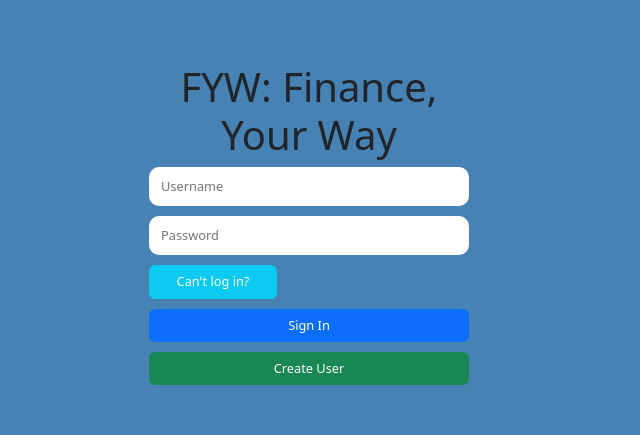
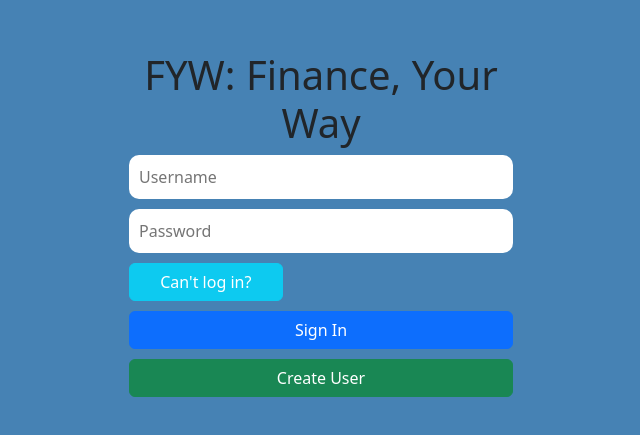
Before and after one commit to jgoudreau0120/finance-repo, a React (Create React App) app: page / in a window 1280 px wide. Shown: the part 171-606 px from the top of the page, without its empty margins (319-959 px from the left). Built offline with nearby package versions, Linux system fonts and the light colour scheme.

Commit message:
cleanup of html with flex

```diff
--- a/src/App.css
+++ b/src/App.css
@@ -51,7 +51,6 @@ a {
   width: 100%;
 }
 
-
 body, html {
   height: 100%;
   padding: 0;
@@ -59,12 +58,14 @@ body, html {
 }
 
 input, button, label {
-  font-size: 1vw !important;
-  width: 100%;
   padding: 10px;
   border-radius: 10px;
   border: none;
   margin-bottom: 10px !important;
+}
+
+a button {
+  width: 100%;
 }
 
 label {
--- a/src/components/Tile/Tile.module.css
+++ b/src/components/Tile/Tile.module.css
@@ -11,9 +11,12 @@
   box-shadow: 5px 5px 5px rgba(0, 0, 0, 0.2);
   background-color: cadetblue;
   color:white;
-  width: 30%;
   transition: transform 0.1s ease-in-out, color 0.1s ease-in-out;
-  height: 30%;
+  flex: 1;
+  min-width: 250px;
+  max-width: 30%;
+  height: 200px;
+  margin: 10px;
 }
 
 .tile:hover {
--- a/src/pages/Home/Home.jsx
+++ b/src/pages/Home/Home.jsx
@@ -26,8 +26,10 @@ const Home = () => {
         <Tile title='Expenses'>
 
         </Tile>
+
+
       </div>
-      <div className={styles.tileRow}>
+      {/* <div className={styles.tileRow}>
         <Tile title='Tile 1'>
 
         </Tile>
@@ -39,7 +41,7 @@ const Home = () => {
         <Tile title='Tile 3'>
 
         </Tile>
-      </div>
+      </div> */}
 
     </div>
   )
--- a/src/pages/Home/Home.module.css
+++ b/src/pages/Home/Home.module.css
@@ -1,7 +1,3 @@
-body, html {
-  height: 100%;
-  width: 100%;
-}
 
 .home {
   display: flex;
@@ -9,6 +5,9 @@ body, html {
   height: 100%;
   width: 100%;
   flex-direction: column;
+  min-height: 100%;
+  overflow: auto;
+
 }
 
 .tileRow {
@@ -17,6 +16,6 @@ body, html {
   flex-wrap: wrap;
   flex-direction: row;
   justify-content: space-around;
-  width: 100%;
-  height: 50%;
+  gap: 15px;
+  flex-grow: 1;
 }
--- a/src/pages/Login/Login.jsx
+++ b/src/pages/Login/Login.jsx
@@ -78,28 +78,17 @@ const Login = () => {
   };
 
   return (
-    <div className={classNames('background', styles.loginBackground)}>
-      <div className={styles.container}>
-        <div className='row'>
+    <div className={classNames('background', styles.login)}>
+      <div className={styles.titleContainer}>
         <h1>FYW: Finance, Your Way</h1>
       </div>
-        <div className='row'>
+      <div className={styles.container}>
         <input id='myUsernameInput' type='text' placeholder='Username' onChange={(e) => {setUsername(e.target.value)}}/>
-        </div>
-        <div className='row'>
         <input id='myPasswordInput' type='password' placeholder='Password' onChange={(e) => {setPassword(e.target.value)}}/>
-        </div>
-        <div className='row left'>
         <button className={classNames('btn', 'btn-info', styles.helpButton)}>Can't log in?</button>
-        </div>
-        <div className='row'>
         <button className='btn btn-primary' onClick={handleSignIn}>Sign In</button>
-        </div>
-        <div className='row'>
         <Link to='/createUser'><button className='btn btn-success'>Create User</button></Link>
       </div>
-      </div>
-
     </div>
   )
 }
--- a/src/pages/Login/Login.module.css
+++ b/src/pages/Login/Login.module.css
@@ -1,12 +1,24 @@
-.loginBackground {
+.login {
   background-color: steelblue;
+  display: flex;
+  flex-direction: column;
 }
 
 /* Layout Styling */
 
 .container {
-  width: 25%;
+  width: 30%;
+  display: flex;
+  flex-direction: column;
 }
+
+.titleContainer{
+  width: 30%;
+  display: flex;
+  flex-direction: row;
+  justify-content: center;
+}
+
 
 /* Form elements */
 
```
Lines whose indentation alone changed are shown as unchanged.
